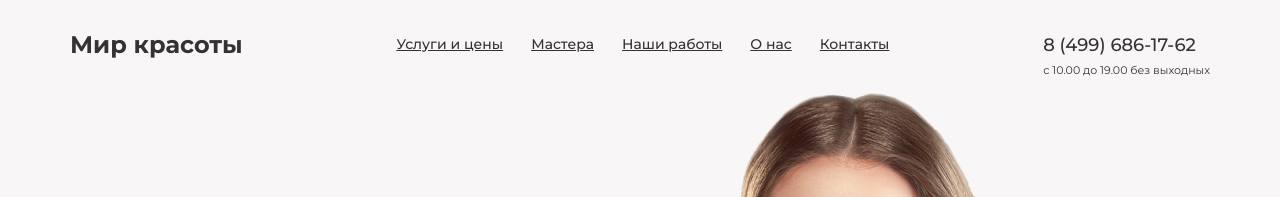
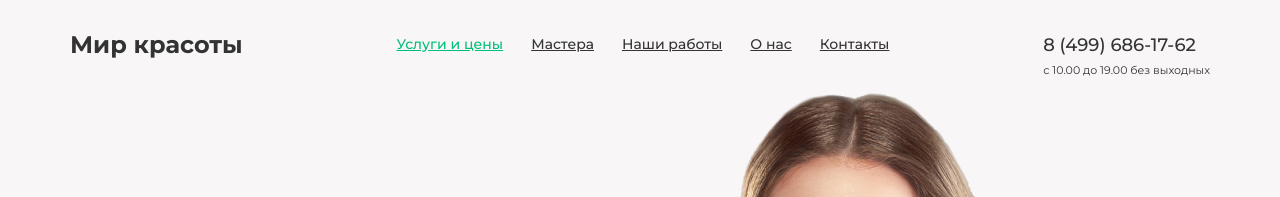
Before and after one commit to Istoreg/first_project, a website: page src/index.html in a window 1280 px wide. In both pictures the pointer is over the link "Услуги и цены". Shown: the top 197 px of the page. Drawn offline with nearby package versions, Linux system fonts and the light colour scheme; files that its build step writes are made by us from their sources.

Commit message:
Update main.scss

```diff
--- a/src/scss/main.scss
+++ b/src/scss/main.scss
@@ -81,6 +81,10 @@ main{
     line-height: 17px;
     color:#333333;
     font-weight: 500;
+}
+
+.navigation__link:hover{
+    color: #00BF78;
 }
 
 .header__contacts{
```
